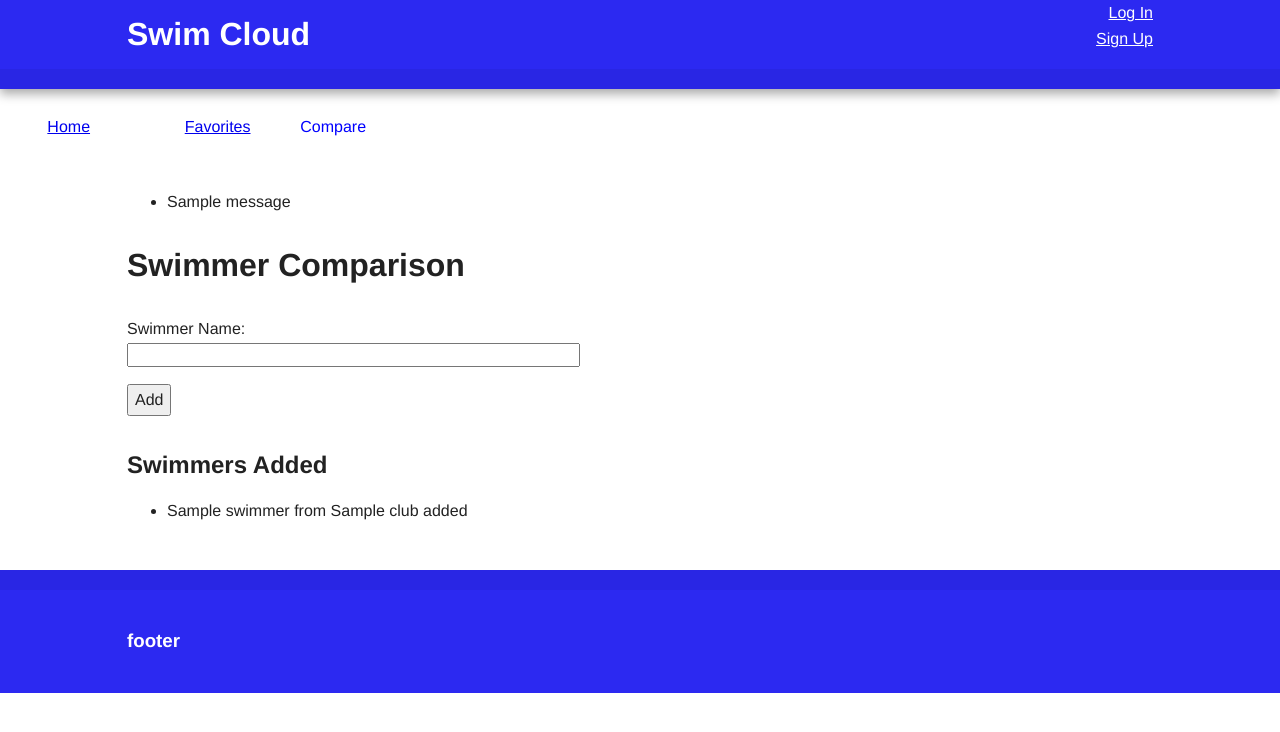
After one commit to projext-x-team/projectx, a Flask app: template server/templates/swimmers.html in a window 1280 px wide. The commit adds this page. Shown: the top 732 px of the page. Run offline with Flask 2, Linux system fonts and the light colour scheme; tables that the repository leaves empty hold one stand-in row (values such as "Sample post"); the template is opened without the code that fills it: values that come from a table or form of the project are taken from there, most other values are stand-ins (such as "Sample title", 1, 10 or a date in 2020); one stand-in notice (Sample message) is shown; parts of the project's set-up code (start-up, migrations or seed data) failed here and were passed over; some libraries are stand-ins or nearby versions.

Commit message:
swimmer search

```diff
--- a/requirements.txt
+++ b/requirements.txt
@@ -3,3 +3,9 @@ wtforms
 flask_sqlalchemy
 pandas
 bs4
+requests
+lxml
+jwt
+datetime
+pyjwt
+flask_wtf
--- a/server/SearchSwimmerForm.py
+++ b/server/SearchSwimmerForm.py
@@ -0,0 +1,12 @@
+from flask_wtf import Form
+from wtforms.fields import StringField
+from wtforms.validators import DataRequired, url
+
+class SearchSwimmerForm(Form):
+    swimmername = StringField('Swimmer Name:', validators=[DataRequired()])
+
+    def validate(self):
+        if not self.swimmername.data:
+            return False
+        else:
+            return True
--- a/server/app.py
+++ b/server/app.py
@@ -4,8 +4,24 @@ import json, jwt, datetime
 
 from config import *
 from SwimmerModel import *
+from SearchSwimmerForm import SearchSwimmerForm
 
 db = SQLAlchemy(app)
+swimmers = Swimmer.get_all_swimmers()
+swimmers_added = []
+
+def add_swimmers(_swimmer, swimmername):
+    if _swimmer == {}:
+        flash(swimmername + " can't be found")
+        app.logger.debug(swimmername + " can't be found")
+        return
+    for swimmer in swimmers_added:
+        if swimmer['name'] == _swimmer['name']:
+            flash(swimmername + " is already added")
+            app.logger.debug(swimmername + "is already added")
+            return
+    flash(swimmername + " is added")
+    swimmers_added.append(dict(_swimmer))
 
 class US_Rankings(db.Model):
     __tablename__ = 'US_Rankings'
@@ -30,9 +46,15 @@ class US_Rankings(db.Model):
 def home():
     return render_template("index.html", title = Config.AppName, topSwimmers=US_Rankings.topSwimmers(100))
 
-@app.route("/compare")
-def swimmer_search():
-    return render_template("compare.html", title = Config.AppName)
+@app.route("/compare", methods=["GET","POST"])
+def search_swimmers_by_name():
+    form = SearchSwimmerForm()
+    if form.validate_on_submit():
+        swimmername=form.swimmername.data
+        add_swimmers(Swimmer.get_swimmer_by_name(swimmername), swimmername)
+        app.logger.debug(str(swimmers_added))
+        return redirect(url_for('search_swimmers_by_name'))
+    return render_template("swimmers.html", form=form, swimmers_added=swimmers_added)
 
 @app.errorhandler(404)
 def page_not_found(e):
--- /dev/null
+++ b/server/templates/form_macros.html
@@ -0,0 +1,16 @@
+{% macro render_field(field) %}
+<tr {% if field.erros %} class="error" {% endif %}>
+    <td>{{ field.label }}</td>
+    <td>{{ field(**kwargs)|safe }}</td>
+</tr>
+<tr class="error">
+    <td></td>
+    <td>
+        <ul>
+            {% for error in field.errors %}
+            <li>{{ error }}</li>
+            {% endfor %}
+        </ul>
+    </td>
+</tr>
+{% endmacro %}
--- a/server/templates/layout.html
+++ b/server/templates/layout.html
@@ -23,7 +23,7 @@
 
         <div class="header-container">
             <header class="wrapper clearfix">
-                <h1 class="title">{{title}}</h1>
+                <h1 class="title">Swim Cloud</h1>
                 <a href="#">Log In</a>
                 <a href="#">Sign Up</a>
             </header>
@@ -46,8 +46,26 @@
                 </ul>
             </nav>
         </div>
-        {% block content %}
-        {% endblock %}
+
+        <div class="main-container">
+            <div class="main wrapper clearfix">
+
+                <article class=flashes>
+                    {% with messages = get_flashed_messages() %}
+                    {% if messages %}
+                    <ul>
+                        {% for message in messages %}
+                        <li>{{ message }}</li>
+                        {% endfor %}
+                    </ul>
+                    {% endif %}
+                    {% endwith %}
+                </article>
+                {% block content %}
+                {% endblock %}
+            </div>
+        </div>
+
         <div class="footer-container">
             <footer class="wrapper">
                 <h3>footer</h3>
--- /dev/null
+++ b/server/templates/swimmers.html
@@ -0,0 +1,29 @@
+{% extends "layout.html" %}
+{% from "form_macros.html" import render_field %}
+
+{% block content %}
+    <article>
+        <h1>Swimmer Comparison</h1>
+        <form action="" method="post" class="swimmer">
+            <article>
+                {{form.hidden_tag()}}
+                <p>
+                    {{ render_field(form.swimmername, size=50)}}
+                    <button type="submit">Add</button>
+                </p>
+            </article>
+        </form>
+    </article>
+    <article>
+        <h2>Swimmers Added</h2>
+        {% if swimmers_added %}
+        <ul>
+            {% for swimmer in swimmers_added %}
+            <li>{{ swimmer.name }} from {{ swimmer.club }} added</li>
+            {% endfor %}
+        </ul>
+        {% else %}
+        No swimmers added yet.
+        {% endif %}
+    </article>
+{% endblock %}
```
Also changed, not shown: server/requirements.txt (deleted, +0 -10 lines), 1 other file.
